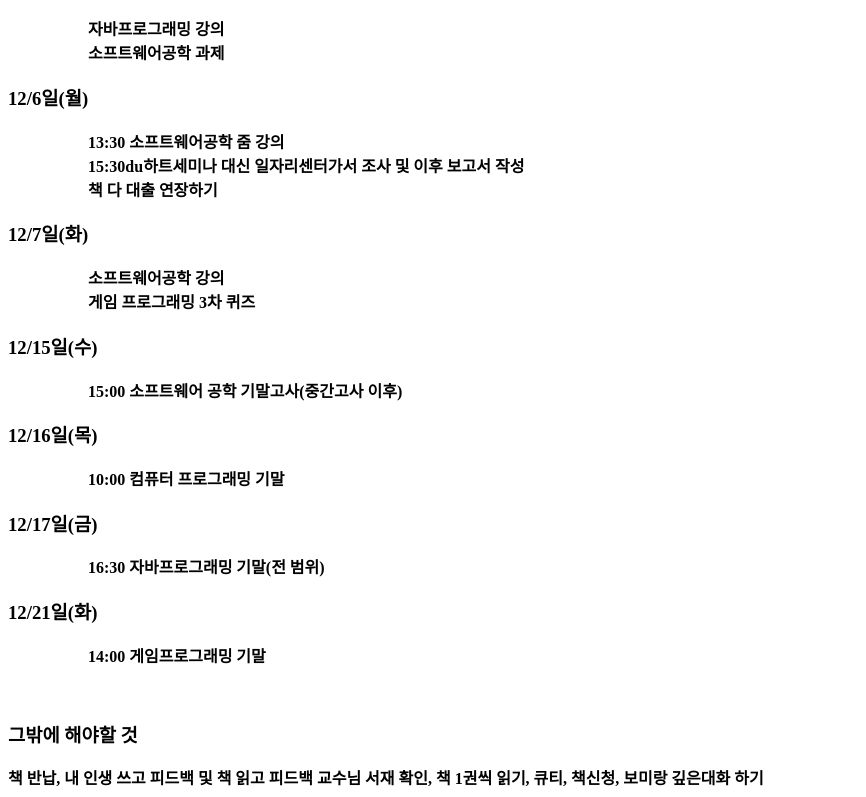
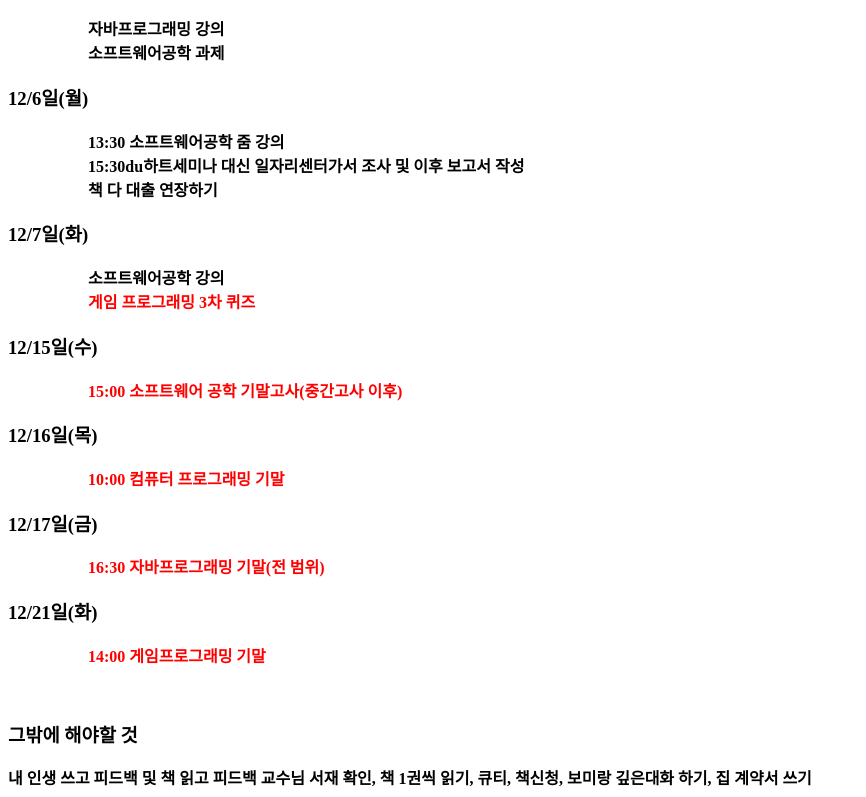
Before and after one commit to luvbom/My_life, a plain HTML site: page index.html in a window 1280 px wide. Shown: the part 822-1619 px from the top of the page, without its empty margins (0-866 px from the left). Drawn offline with Linux system fonts and the light colour scheme.

Commit message:
re schedule

```diff
--- a/index.html
+++ b/index.html
@@ -13,6 +13,9 @@
 		display = grid;
 		grid-template-colums : 1fr;
 		color : grey;
+	}
+	#important{
+		color : red;
 	}
 	h1{
 	border : grey solid 5px;
@@ -74,27 +77,27 @@
 	<h3>12/7일(화)</h3>
 	<ul>
 		<ol>소프트웨어공학 강의</ol>
-		<ol>게임 프로그래밍 3차 퀴즈</ol>
+		<ol><div id="important">게임 프로그래밍 3차 퀴즈</ol>
 	</ul>
 	<h3>12/15일(수)</h3>
 	<ul>
-		<ol>15:00 소프트웨어 공학 기말고사(중간고사 이후)</ol>
+		<ol><div id="important">15:00 소프트웨어 공학 기말고사(중간고사 이후)</ol>
 	</ul>
 	<h3>12/16일(목)</h3>
 	<ul>
-		<ol>10:00 컴퓨터 프로그래밍 기말</ol>
+		<ol><div id="important">10:00 컴퓨터 프로그래밍 기말</ol>
 	</ul>
 	<h3>12/17일(금)</h3>
 	<ul>
-		<ol>16:30 자바프로그래밍 기말(전 범위)</ol>
+		<ol><div id="important">16:30 자바프로그래밍 기말(전 범위)</ol>
 	</ul>
 	<h3>12/21일(화)</h3>
 	<ul>
-		<ol>14:00 게임프로그래밍 기말</ol>
+		<ol><div id="important">14:00 게임프로그래밍 기말</ol>
 	</ul>
 	<br><h3>그밖에 해야할 것</h3>
-	책 반납, 내 인생 쓰고 피드백 및 책 읽고 피드백
+	내 인생 쓰고 피드백 및 책 읽고 피드백
 	교수님 서재 확인, 책 1권씩 읽기, 큐티, 책신청,
-	보미랑 깊은대화 하기
+	보미랑 깊은대화 하기, 집 계약서 쓰기
 </body>
 </html>
```
